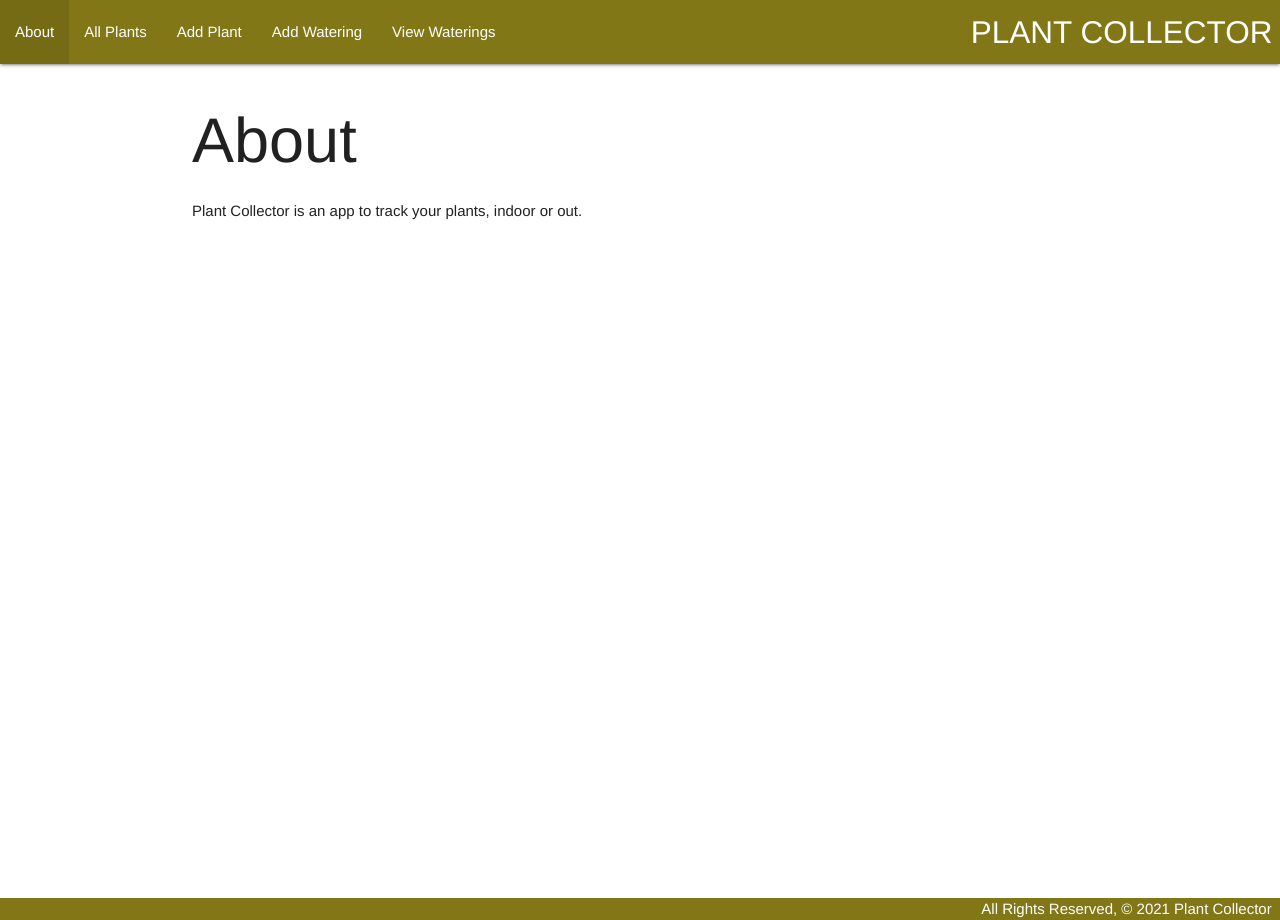
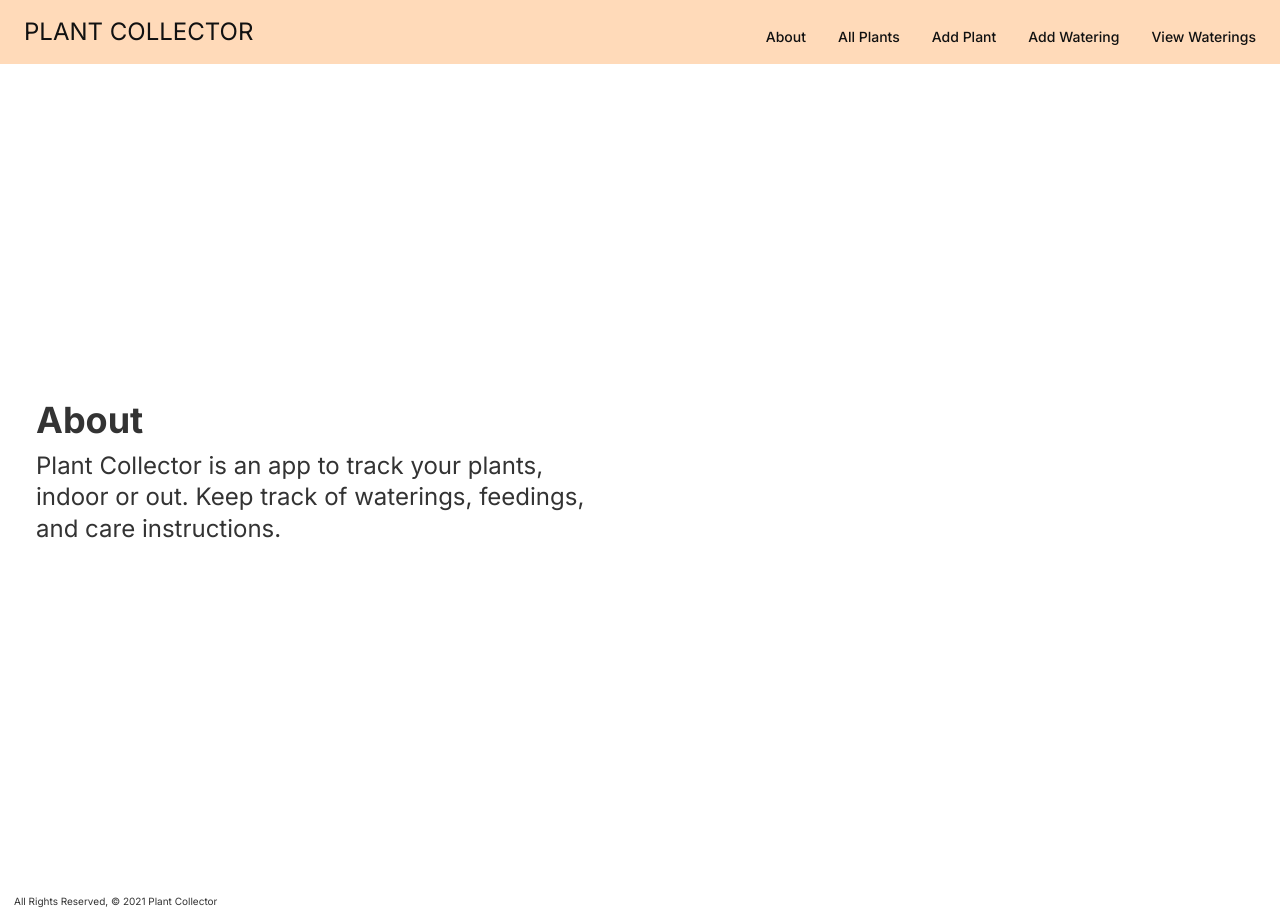
Before and after one commit to rattomegan/plantcollector, a Django app: page /about/ in a window 1280 px wide. Run offline with Django 3.2, Linux system fonts and the light colour scheme.

Commit message:
Style base, home, and about pages

```diff
--- a/main_app/static/css/style.css
+++ b/main_app/static/css/style.css
@@ -1,15 +1,171 @@
+/*
+--- 01 TYPOGRAPHY SYSTEM
+FONT SIZE SYSTEM (px)
+10 / 12 / 14 / 16 / 18 / 20 / 24 / 30 / 36 / 44 / 52 / 62 / 74 / 86 / 98
+
+- Font weights:
+Default: 400
+Medium: 500
+Semi-bold: 600
+Bold: 700
+
+- Line heights:
+Default: 1
+
+
+-Letter spacing
+
+
+- SPACING SYSTEM (px)
+2 / 4 / 8 / 12 / 16 / 24 / 32 / 48 / 64 / 80 / 96 / 128
+*/
+
+* {
+  padding: 0;
+  margin: 0;
+  box-sizing: border-box;
+}
+
+html {
+  /* Base size is 10px */
+  font-size: 62.5%;
+}
+
 body {
+  font-family: 'Inter', sans-serif;
+  line-height: 1;
+  font-weight: 400;
+  color: #333;
   display: flex;
-  font-family: Helvetica, sans-serif;
-  min-height: 100vh;
   flex-direction: column;
 }
 
-main {
-  flex: 1 0 auto;
+/* ************************ */
+/* GENERAL STYLES  */
+/* ************************ */
+.wrapper {
+  display: flex;
+  flex-direction: column;
+  min-height: 100vh;
 }
 
-footer.page-footer {
-  padding-top: 0;
-  text-align: right;
+.main {
+  flex-grow: 1;
+  display: flex;
+  justify-content: center;
+  align-items: center;
 }
+.heading-primary {
+  font-size: 4.8rem;
+  font-weight: 600;
+  margin-bottom: 3.2rem;
+}
+
+.heading-secondary {
+  font-size: 3.6rem;
+  margin-bottom: 1.2rem;
+}
+
+.grid {
+  display: grid;
+  column-gap: 3.6rem;
+  row-gap: 3.6rem;
+}
+
+.grid--col-2 {
+  grid-template-columns: repeat(2, 1fr);
+}
+
+/* ************************ */
+/* HEADER  */
+/* ************************ */
+.header {
+  background-color: peachpuff;
+  height: 6.4rem;
+  padding: 0 2.4rem;
+  display: flex;
+  justify-content: space-between;
+  align-items: center;
+}
+
+
+
+/* ************************ */
+/* NAVIGATION  */
+/* ************************ */
+
+.main-nav {
+  margin-bottom: -1rem;
+}
+.main-nav-list{
+  list-style: none;
+  display: flex;
+  /* align-self: flex-end; */
+  gap: 3.2rem;
+}
+
+.main-nav-link:link,
+.main-nav-link:visited {
+  display: inline-block;
+  text-decoration: none;
+  color: #111;
+  font-weight: 500;
+  font-size: 1.4rem;
+  transition: all 0.3s;
+}
+
+.home-link:link,
+.home-link:visited {
+  font-size: 2.4rem;
+  color: #111;
+  text-decoration: none;
+  transition: all 0.3s;
+}
+
+.main-nav-link:hover,
+.main-nav-link:active,
+.home-link:hover,
+.home-link:active {
+  color: #cf711f;
+}
+
+
+/* ************************ */
+/* HOME PAGE  */
+/* ************************ */
+.section-home-page {
+  display: flex;
+  justify-content: center;
+}
+
+.home-title,
+.home-img-box  {
+  flex: 1 1 0px;
+  padding: 1.8rem;
+  display: flex;
+  align-content: center;
+}
+
+/* ************************ */
+/* ABOUT  */
+/* ************************ */
+.section-about {
+  flex: 1 1 auto;
+  padding: 3.6rem;
+
+}
+
+.about-text {
+  font-size: 2.4rem;
+  line-height: 1.3;
+}
+
+/* ************************ */
+/* FOOTER  */
+/* ************************ */
+.footer {
+  margin-top: 0 auto;
+  padding: 1.4rem;
+  /* align-self: flex-end; */
+
+}
--- a/main_app/templates/about.html
+++ b/main_app/templates/about.html
@@ -1,7 +1,13 @@
 {% extends 'base.html' %}
 {% block content %}
 
-  <h1>About</h1>
-  <p>Plant Collector is an app to track your plants, indoor or out. </p>
+<section class="section-about grid grid--col-2">
+  <div class="about-text-box">
+    <h1 class="heading-secondary">About</h1>
+    <p class="about-text">Plant Collector is an app to track your plants, indoor or out. Keep track of waterings, feedings, and care instructions.</p>
+  </div>
+  <div class="about-img-box"></div>
+</section>
+
 
 {% endblock%}
--- a/main_app/templates/base.html
+++ b/main_app/templates/base.html
@@ -5,55 +5,39 @@
   <meta charset="UTF-8">
   <meta http-equiv="X-UA-Compatible" content="IE=edge">
   <meta name="viewport" content="width=device-width, initial-scale=1.0">
-  <link
-  rel="stylesheet"
-  href="https://cdnjs.cloudflare.com/ajax/libs/materialize/1.0.0/css/materialize.min.css"
-  >
-  <link href="https://fonts.googleapis.com/icon?family=Material+Icons" rel="stylesheet">
   <link rel="stylesheet" type="text/css" href="{% static 'css/style.css' %}">
-  <script src="https://cdnjs.cloudflare.com/ajax/libs/materialize/1.0.0/js/materialize.min.js"></script>
+  <link rel="preconnect" href="https://fonts.googleapis.com">
+  <link rel="preconnect" href="https://fonts.gstatic.com" crossorigin>
+  <link href="https://fonts.googleapis.com/css2?family=Inter:wght@400;500;600;700&display=swap" rel="stylesheet">
   <title>Plant Collector</title>
 </head>
 <body>
-  <header class="navbar-fixed">
-   <nav>
-     <div class="nav-wrapper lime darken-4">
-      <a href="{% url 'home' %}" class="right brand-logo">PLANT COLLECTOR</a>
-      <a href="" data-target="mobile-demo" class="sidenav-trigger"><i class="material-icons">menu</i></a>
-      <ul id="nav-mobile" class="left hide-on-med-and-down">
-        <li><a href="{% url 'about' %}">About</a></li>
-        <li><a href="{% url 'plants_index' %}">All Plants</a></li>
-        <li><a href="{% url 'plants_create' %}">Add Plant</a></li>
-        <li><a href="{% url 'waterings_create' %}">Add Watering</a></li>
-        <li><a href="{% url 'waterings_index' %}">View Waterings</a></li>
+  <div class="wrapper">
+
+
+    <header class="header">
+      <a href="{% url 'home' %}" class="home-link">PLANT COLLECTOR</a>
+      <nav class="main-nav">
+        <ul class="main-nav-list">
+          <li><a class="main-nav-link" href="{% url 'about' %}">About</a></li>
+          <li><a class="main-nav-link" href="{% url 'plants_index' %}">All Plants</a></li>
+          <li><a class="main-nav-link" href="{% url 'plants_create' %}">Add Plant</a></li>
+          <li><a class="main-nav-link" href="{% url 'waterings_create' %}">Add Watering</a></li>
+          <li><a class="main-nav-link" href="{% url 'waterings_index' %}">View Waterings</a></li>
         </ul>
-    </div>
       </nav>
-
-   <ul class="sidenav" id="mobile-demo">
-    <li><a href="{% url 'about' %}">About</a></li>
-    <li><a href="{% url 'plants_index' %}">All Plants</a></li>
-    <li><a href="{% url 'plants_create' %}">Add Plant</a></li>
-    <li><a href="{% url 'waterings_create' %}">Add Watering</a></li>
-    <li><a href="{% url 'waterings_index' %}">View Waterings</a></li>
-  </ul>
     </header>
 
-  <main class="container">
+    <main class="main">
       {% block content %}
       {% endblock %}
     </main>
 
-  <footer class="page-footer lime darken-4">
-    <div class="right">All Rights Reserved, &copy; 2021 Plant Collector &nbsp;</div>
+    <footer class="footer">
+      <div class="footer-text">All Rights Reserved, &copy; 2021 Plant Collector &nbsp;</div>
     </footer>
 
-  <script>
-    document.addEventListener('DOMContentLoaded', function() {
-      var elems = document.querySelectorAll('.sidenav');
-      var instances = M.Sidenav.init(elems, options);
-    });
 
-  </script>
+  </div>
 </body>
 </html>
--- a/main_app/templates/plants/detail.html
+++ b/main_app/templates/plants/detail.html
@@ -20,7 +20,7 @@
     <form action="{% url 'add_feeding' plant.id %}" method="POST">
       {% csrf_token %}
       {{ feeding_form.as_p }}
-      <input type="submit" value="Add Feeding" class="btn">
+      <input type="submit" value="Add Feeding" class="btn lime darken-3">
     </form>
     <br>
 
@@ -57,9 +57,9 @@
             <p>Watered on {{ watering.date }}</p>
           </div>
           <div class="card-action">
-            <form action="{% url 'remove_watering' plant.id watering.id %}" method="POST">
+            <form action="{% url 'unassoc_watering' plant.id watering.id %}" method="POST">
               {% csrf_token %}
-              <button type="remove" class="btn lime darken-3">Remove Watering</button>
+              <button type="submit" class="btn lime darken-3">Remove Watering</button>
             </form>
           </div>
         </div>
--- a/main_app/urls.py
+++ b/main_app/urls.py
@@ -25,7 +25,7 @@ urlpatterns = [
   path('plants/<int:plant_id>/add_feeding/', views.add_feeding, name='add_feeding'),
 
   path('plants/<int:plant_id>/assoc_watering/<int:watering_id>/', views.assoc_watering, name='assoc_watering'),
-  path('plants/<int:plant_id>/remove_watering/<int:watering_id>/', views.remove_watering, name='remove_watering'),
+  path('plants/<int:plant_id>/unassoc_watering/<int:watering_id>/', views.unassoc_watering, name='unassoc_watering'),
 
 
   path('waterings/', views.WateringList.as_view(), name='waterings_index'),
--- a/main_app/views.py
+++ b/main_app/views.py
@@ -72,6 +72,6 @@ def assoc_watering(request, plant_id, watering_id):
   Plant.objects.get(id=plant_id).waterings.add(watering_id)
   return redirect('plants_detail', plant_id=plant_id)
 
-def remove_watering(request, plant_id, watering_id):
+def unassoc_watering(request, plant_id, watering_id):
   Plant.objects.get(id=plant_id).waterings.remove(watering_id)
   return redirect('plants_detail', plant_id=plant_id)
```
Also changed, not shown: main_app/templates/home.html (+10 -1 lines), main_app/static/images/rubber_tree2.jpg (added), 2 other files. Lines whose indentation alone changed are shown as unchanged.
